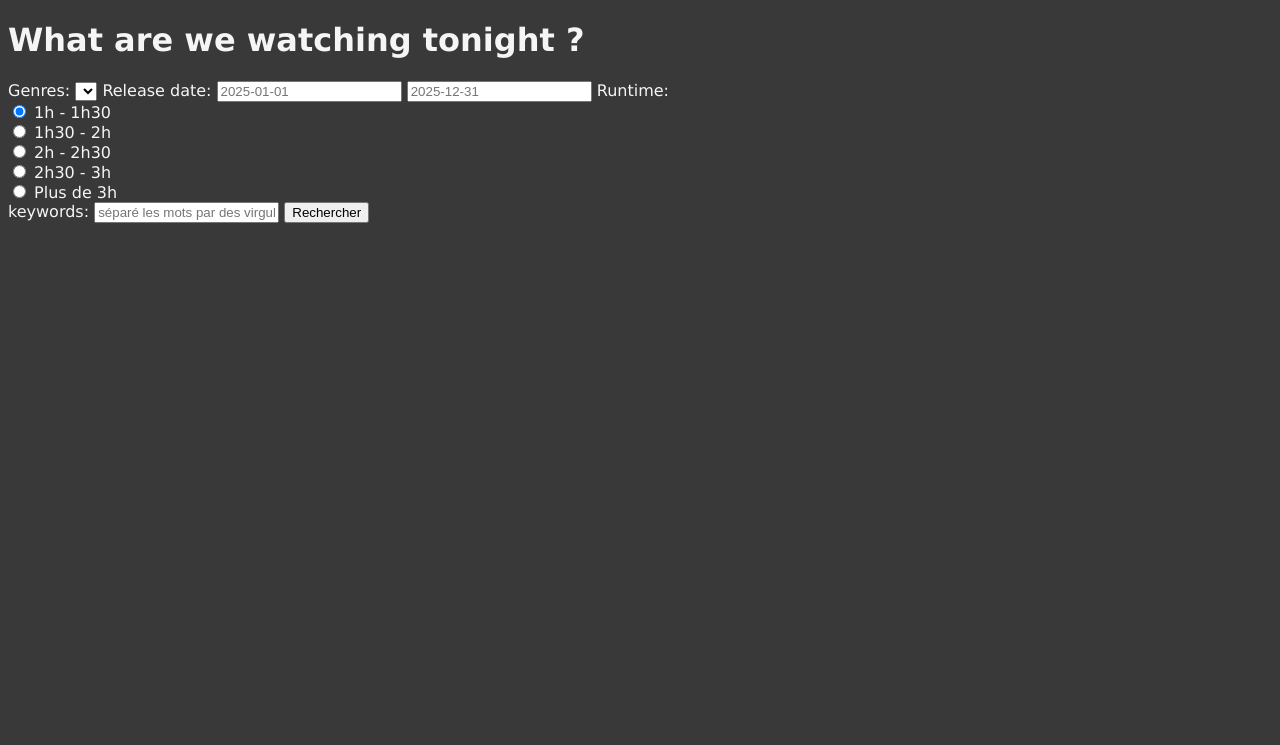
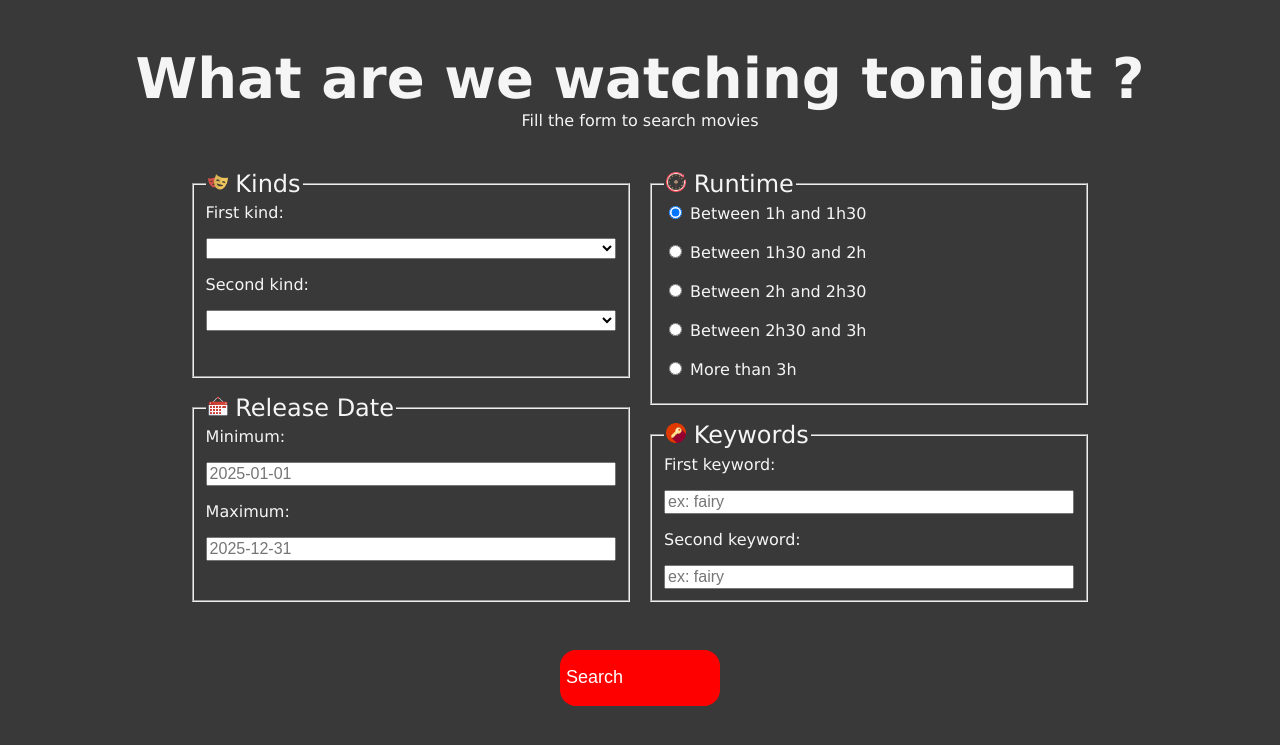
Before and after one commit to JarodTivollier/Projet_API, a PHP site: page /search.html in a window 1280 px wide. Shown: the top 745 px of the page. Run offline with PHP 8.4, Linux system fonts and the light colour scheme; lists and menus that the app fills with data are empty.

Commit message:
CSS de la page de recherche

```diff
--- a/css/global.css
+++ b/css/global.css
@@ -2,4 +2,33 @@ body {
     background-color: rgb(58, 57, 57);
     color: whitesmoke;
     font-family: 'Lucida Sans', 'Lucida Sans Regular', 'Lucida Grande', 'Lucida Sans Unicode', Geneva, Verdana, sans-serif;
+    font-size: 2vh;
 }
+
+#header {
+    display: flex;
+    flex-direction: column;
+    align-items: center;
+}
+
+h1 {
+    font-size: 7vh;
+}
+
+button, a {
+    width: 20vh;
+    height: 7vh;
+    font-size: 3vh;
+    background-color: red;
+    color: white;
+    font-size: large;
+    border: transparent;
+    border-radius: 2vh;
+    cursor: pointer;
+}
+
+a {
+    text-decoration: none;
+    text-align: center;
+    align-content: center;
+}
--- a/css/search.css
+++ b/css/search.css
@@ -0,0 +1,65 @@
+/* ------- General ------ */
+#header h1 {
+    margin-bottom: 0%;
+}
+
+#header p {
+    margin-top: 0%;
+    margin-bottom: 5vh;
+}
+
+/* ------ Form ------ */
+form {
+    display: flex;
+    justify-content: center;
+    height: 60vh;
+    gap: 2vh;
+}
+
+form div {
+    width: 35%;
+    height: 90%;
+    display: flex;
+    flex-direction: column;
+    gap: 2vh;
+}
+
+fieldset {
+    display: flex;
+    flex-direction: column;
+    height: 50%;
+}
+
+fieldset legend {
+    font-size: 3vh;
+}
+
+fieldset legend img {
+    width: 2.5vh;
+}
+
+fieldset select, fieldset input {
+    font-size: 2vh;
+}
+
+fieldset p, fieldset label {
+    margin-top: 2vh;
+    margin-bottom: 2vh;
+}
+
+fieldset p:first-of-type, fieldset label:first-of-type {
+    margin-top: 0%;
+}
+
+#runtime label {
+    margin-top: 0%;
+    margin-bottom: 0%;
+}
+
+button {
+    display: flex;
+    flex-direction: column;
+    justify-content: center;
+    justify-self: center;
+    font-size: 5vh;
+}
--- a/search.html
+++ b/search.html
@@ -5,44 +5,78 @@
     <title>Titre de la page</title>
     <link rel="stylesheet" href="css/search.css">
     <link rel="stylesheet" href="css/global.css">
+    <link rel="icon" href="css/images/clap.png">
   </head>
   <body>
-    <h1> What are we watching tonight ? </h1>
+    <div id="header">
+      <h1>What are we watching tonight ?</h1>
+      <p>Fill the form to search movies</p>
+    </div>
+    <div id="search">
       <form>
-        <label for="genres">Genres:</label>
-        <select id="genres">
-          <!-- TODO: affichage des genres -->
-        </select>
-        <label for="date">Release date:</label>
+        <div id="rightForm">
+          <fieldset id="kind">
+            <legend>
+              <img src="css/images/movieKind.png" alt="movieKind">
+              Kinds
+            </legend>
+            <p>First kind:</p>
+            <select id="genres"></select>
+            <p>Second kind:</p>
+            <select id="genres2"></select>
+          </fieldset>
+          <fieldset id="date">
+            <legend>
+              <img src="css/images/movieDate.png" alt="movieDate">
+              Release Date
+            </legend>
+            <label for="dateMin">Minimum:</label>
             <input id="dateMin" placeholder="2025-01-01">
+            <label for="dateMax">Maximum:</label>
             <input id="dateMax" placeholder="2025-12-31">
-        <label for="duree">Runtime:</label>
-        <div id="duree">
+          </fieldset>
+        </div>
+        <div id="leftForm">
+          <fieldset id="runtime">
+            <legend>
+              <img src="css/images/movieRuntime.png" alt="movieRuntime">
+              Runtime
+            </legend>
             <label>
               <input type="radio" name="runtime" value="1-1.5" id="runtime-1" checked>
-            1h - 1h30
+              Between 1h and 1h30
             </label><br>
             <label>
               <input type="radio" name="runtime" value="1.5-2" id="runtime-2">
-            1h30 - 2h
+              Between 1h30 and 2h
             </label><br>
             <label>
               <input type="radio" name="runtime" value="2-2.5" id="runtime-3">
-            2h - 2h30
+              Between 2h and 2h30
             </label><br>
             <label>
               <input type="radio" name="runtime" value="2.5-3" id="runtime-4">
-            2h30 - 3h
+              Between 2h30 and 3h
             </label><br>
             <label>
               <input type="radio" name="runtime" value=">3" id="runtime-5">
-            Plus de 3h
+              More than 3h
             </label><br>
+          </fieldset>
+          <fieldset id="keywords">
+            <legend>
+              <img src="css/images/movieKeyword.png" alt="movieKeyword">
+              Keywords
+            </legend>
+            <label for="keywords">First keyword:</label>
+            <input type="text" id="keywords" placeholder="ex: fairy">
+            <label for="keywords2">Second keyword:</label>
+            <input type="text" id="keywords2" placeholder="ex: fairy">
+          </fieldset>
         </div>
-        <label for="keywords">keywords:</label>
-        <input type="text" id="keywords" placeholder="séparé les mots par des virgules">
-        <button type="submit" id="btn-submit"> Rechercher </button>
       </form>
+      <button type="button" id="btn-submit">Search</button>
+    </div>
   </body>
   <script type="module" src="js/recherche.js"></script>
 </html>
```
Also changed, not shown: css/index.css (+3 -32 lines), css/images/movieDate.png (added), css/images/movieKeyword.png (added), css/images/movieKind.png (added), css/images/movieRuntime.png (added). Lines whose indentation alone changed are shown as unchanged.
